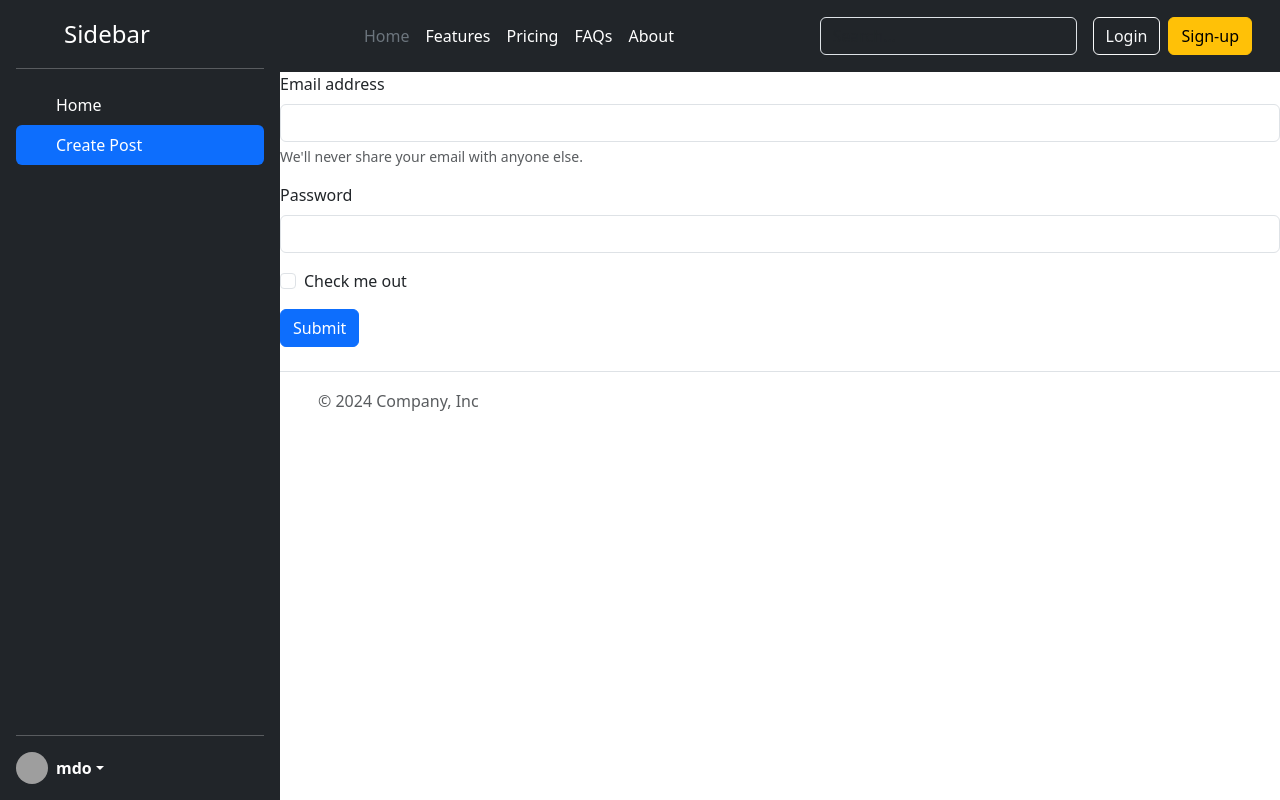
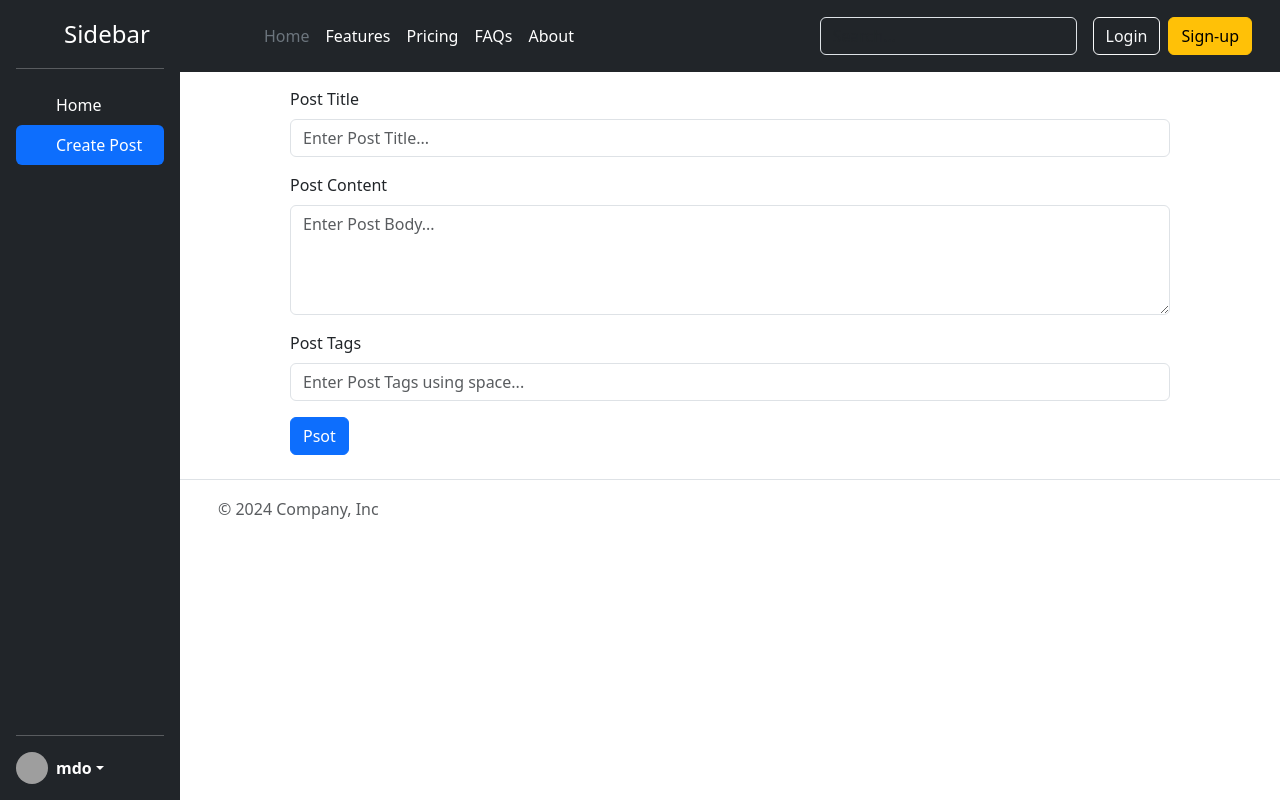
Before and after one commit to sumanmedda/sm-media, a React (Vite) app: page / in a window 1280 px wide. Both pictures are taken after a click on the item "Create Post". Built offline with nearby package versions, Linux system fonts and the light colour scheme; grey boxes are pictures that could not be loaded.

Commit message:
post create done

```diff
--- a/src/App.css
+++ b/src/App.css
@@ -17,3 +17,9 @@
 .custom-badge{
   margin: 5px;
 }
+
+.custom-create-post{
+  width: 80%;
+  margin-left: 10%;
+  margin-top: 15px;
+}
--- a/src/components/CreatePost.jsx
+++ b/src/components/CreatePost.jsx
@@ -1,21 +1,46 @@
+import { useContext } from "react"
+import { useRef } from "react"
+import { PostListContext } from "../store/post-list-store"
+
 function CreatePost(){
+  const {addPost} = useContext(PostListContext)
+
+  const postTitleElem = useRef()
+  const postBodyElem = useRef()
+  const postTagsElem = useRef()
+
+  const handleOnSubmit = (event) => {
+    const min = 1
+    const maxUser = 1000
+    const maxReact = 100
+    event.preventDefault();
+    const userId = "user-"+Math.floor(Math.random()
+    * (maxUser - min + 1)) + min;
+    const title = postTitleElem.current.value
+    const body = postBodyElem.current.value
+    const reactions =Math.floor(Math.random()
+    * (maxReact - min + 1)) + min
+    // const tags = postTagsElem.current.value.split(/(\s+)/)
+    const tags = postTagsElem.current.value.split(" ").map(tag => tag.trim())
+    addPost(userId, title, body, reactions, tags)
+  }
+
   return(
     <>
-      <form>
+      <form className="custom-create-post" onSubmit={handleOnSubmit}>
         <div className="mb-3">
-    <label htmlFor="exampleInputEmail1" className="form-label">Email address</label>
-    <input type="email" className="form-control" id="exampleInputEmail1" aria-describedby="emailHelp" />
-    <div id="emailHelp" className="form-text">We'll never share your email with anyone else.</div>
+          <label htmlFor="title" className="form-label">Post Title</label>
+          <input type="text" ref={postTitleElem} placeholder="Enter Post Title..." className="form-control" id="title" />
         </div>
         <div className="mb-3">
-    <label htmlFor="exampleInputPassword1" className="form-label">Password</label>
-    <input type="password" className="form-control" id="exampleInputPassword1" />
+          <label htmlFor="body" className="form-label">Post Content</label>
+          <textarea rows={4} ref={postBodyElem} type="text" placeholder="Enter Post Body..." className="form-control" id="body" />
         </div>
-  <div className="mb-3 form-check">
-    <input type="checkbox" className="form-check-input" id="exampleCheck1" />
-    <label className="form-check-label" htmlFor="exampleCheck1">Check me out</label>
+        <div className="mb-3">
+          <label htmlFor="tags" className="form-label">Post Tags</label>
+          <input type="text" ref={postTagsElem} placeholder="Enter Post Tags using space..." className="form-control" id="tags" />
         </div>
-  <button type="submit" className="btn btn-primary">Submit</button>
+        <button type="submit" className="btn btn-primary">Psot</button>
       </form>
     </>
   )
--- a/src/components/Sidebar.jsx
+++ b/src/components/Sidebar.jsx
@@ -1,7 +1,7 @@
 function Sidebar({selectedTab, setSelectedTab}){
   return(
     <>
-      <div className="custom-sidebar d-flex flex-column flex-shrink-0 p-3 text-bg-dark" style={{width: "280px"}}>
+      <div className="custom-sidebar d-flex flex-column flex-shrink-0 p-3 text-bg-dark" style={{width: "180px"}}>
         <a href="/" className="d-flex align-items-center mb-3 mb-md-0 me-md-auto text-white text-decoration-none">
           <svg className="bi pe-none me-2" width="40" height="32"><use xlinkHref="#bootstrap"></use></svg>
           <span className="fs-4">Sidebar</span>
--- a/src/store/post-list-store.jsx
+++ b/src/store/post-list-store.jsx
@@ -38,6 +38,8 @@ export const PostListContext = createContext({
 const PostListReducer = (currentPostList, action) => {
   if(action.type === 'DELETE_POST'){
     currentPostList = currentPostList.filter(post => post.id !== action.payload.postId)
+  }else if(action.type === 'ADD_POST'){
+    currentPostList = [action.payload, ...currentPostList]
   }
   return currentPostList
 }
@@ -45,7 +47,19 @@ const PostListReducer = (currentPostList, action) => {
 function PostListProvider({children}){
   const [postList, dispatchPostList]= useReducer(PostListReducer, DefaultPost)
 
-  const addPost = () => {}
+  const addPost = (userId, title, body, reactions, tags) => {
+    dispatchPostList({
+      type: 'ADD_POST',
+      payload: {
+        id : Date.now().toLocaleString(),
+        title: title,
+        body: body,
+        reactions: reactions,
+        userId: userId,
+        tags: tags
+      }
+    })
+  }
 
   const deletePost = (postId) => {
     dispatchPostList({
```
Lines whose indentation alone changed are shown as unchanged.
